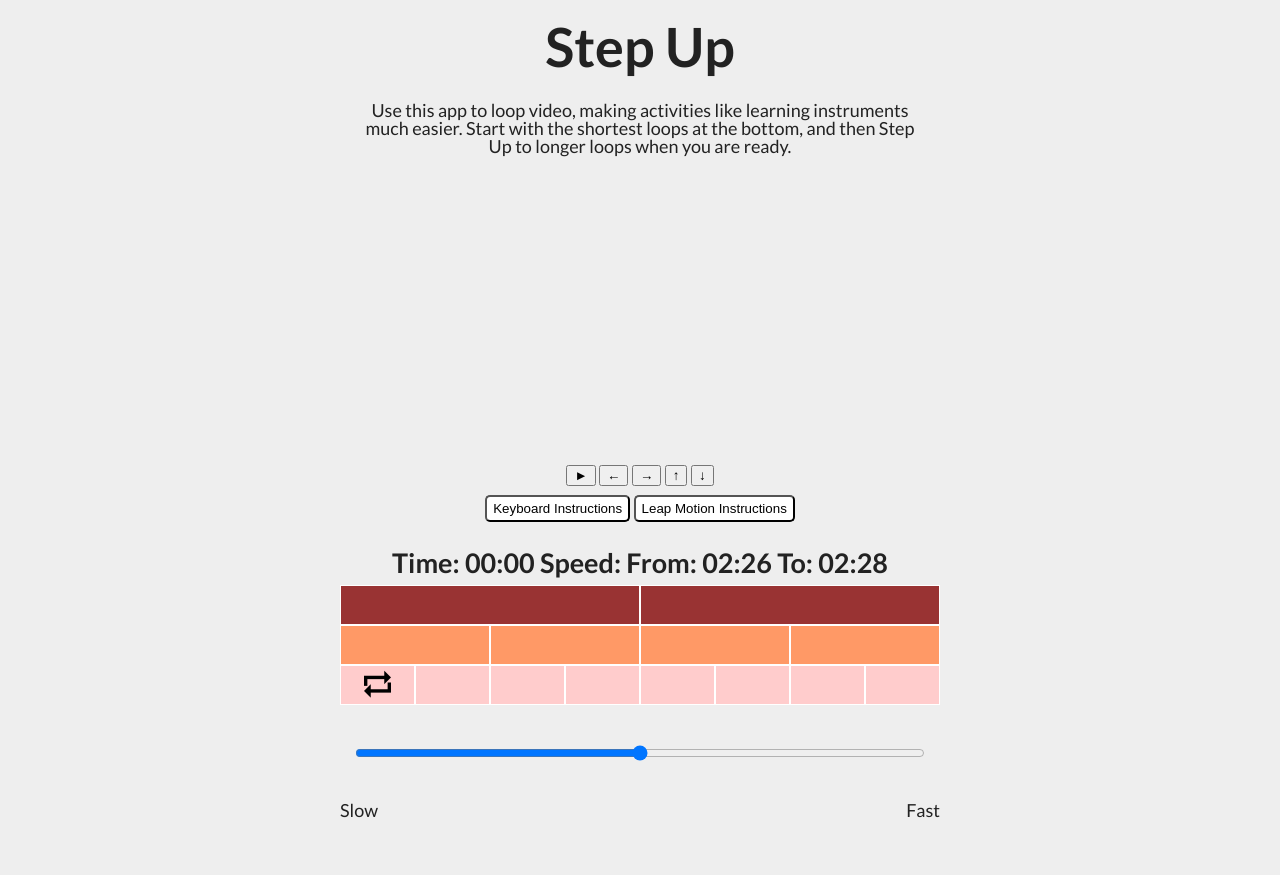
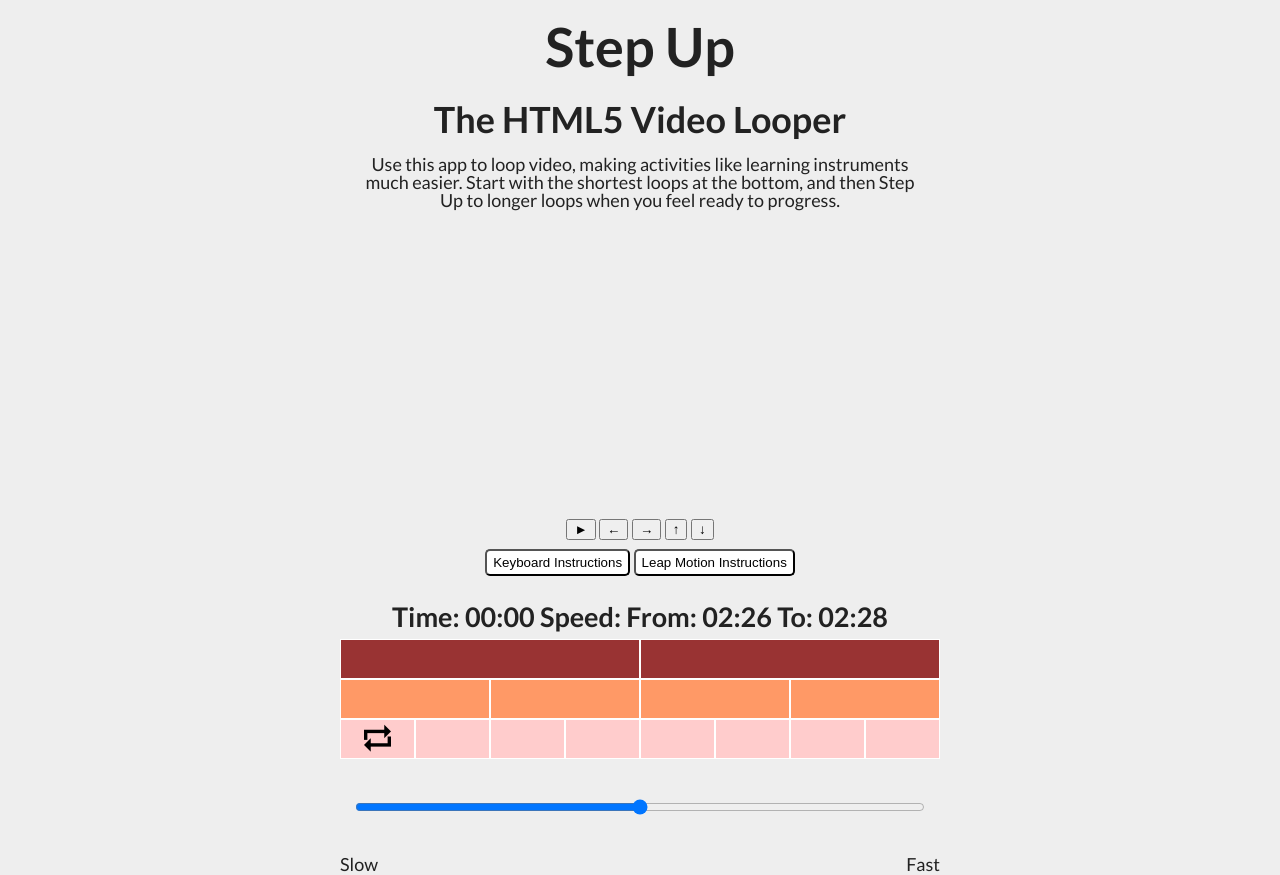
Before and after one commit to makoto/stepup, a website: page index.html in a window 1280 px wide. Shown: the part 57-932 px from the top of the page. Before the commit the page ends 878 px from the top, so only its background shows below. Drawn offline with Linux system fonts and the light colour scheme.

Commit message:
Revert "Shortened description"
This reverts commit 8986f9fd59d0a3a0e9c1d6344f7e00a46f3debc4.

```diff
--- a/index.html
+++ b/index.html
@@ -25,7 +25,10 @@
     </header>
 
     <h1>Step Up</h1>
-    <p>Use this app to loop video, making activities like learning instruments much easier. Start with the shortest loops at the bottom, and then Step Up to longer loops when you are ready.</p>
+    <h2>The HTML5 Video Looper</h2>
+
+
+    <p>Use this app to loop video, making activities like learning instruments much easier. Start with the shortest loops at the bottom, and then Step Up to longer loops when you feel ready to progress.</p>
 
     <noscript>
         <p>This app works better with JavaScript enabled.</p>
```
